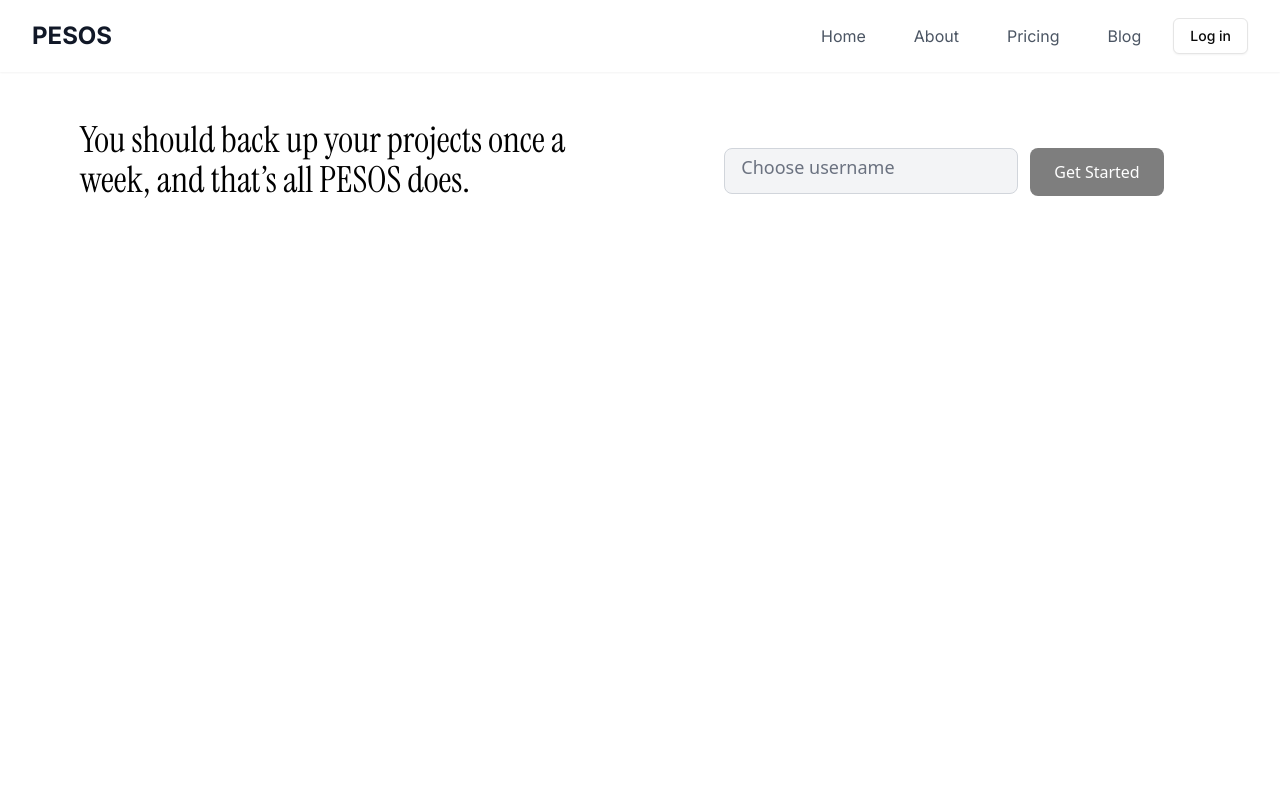
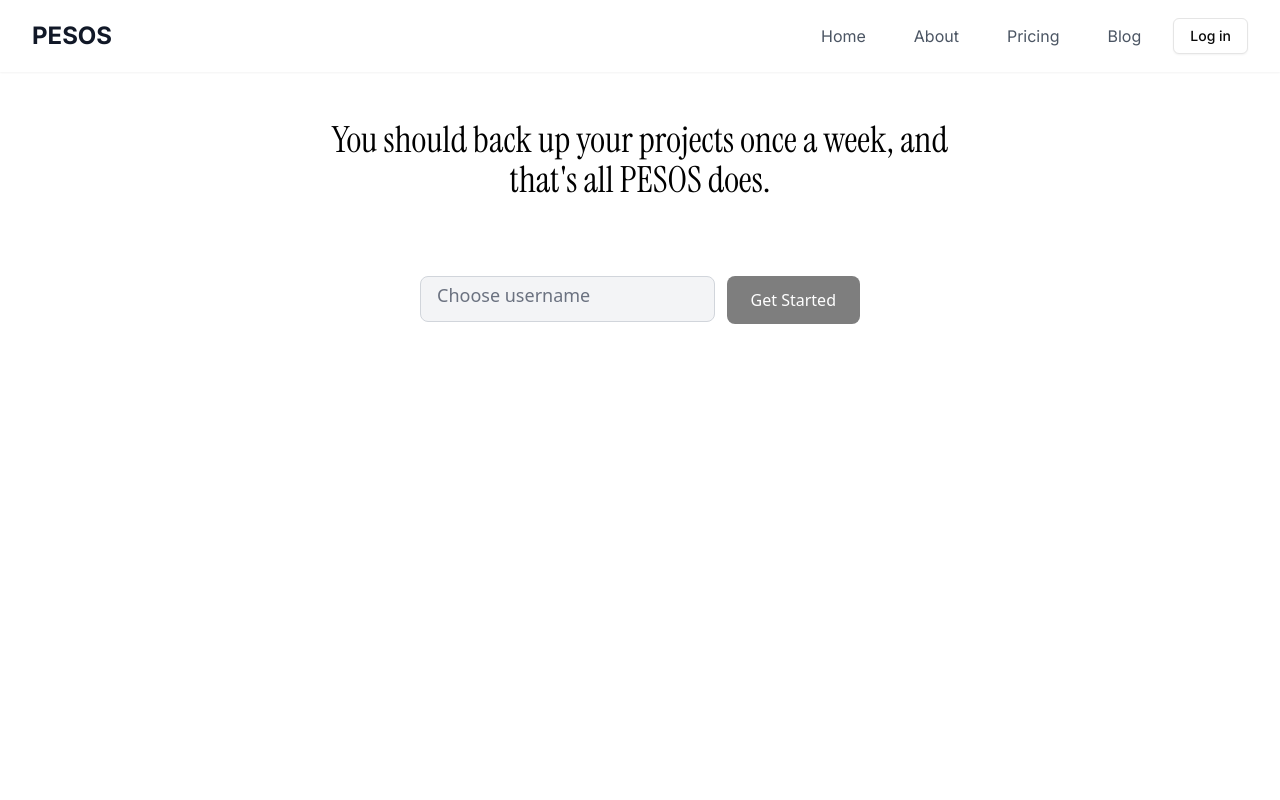
Before and after one commit to jonbell-lot23/pesos, a Next.js app: page / in a window 1280 px wide. Shown: the top 800 px of the page. Built offline with nearby package versions, Linux system fonts and the light colour scheme; no server answers.

Commit message:
Nicer landing page

```diff
--- a/components/LandingPageWithUsername.tsx
+++ b/components/LandingPageWithUsername.tsx
@@ -184,20 +184,20 @@ export default function LandingPageWithUsername() {
 
       <div className="min-h-screen bg-white text-black font-sans">
         <section className="max-w-7xl mx-auto px-4 sm:px-6 lg:px-8 py-16 sm:py-20 lg:py-8">
-          <div className="grid lg:grid-cols-2 gap-12 lg:gap-16 items-center justify-items-center">
-            {/* Left column */}
-            <div className="max-w-lg">
+          <div className="flex flex-col items-center justify-center text-center">
+            {/* Main heading */}
+            <div className="max-w-2xl mb-12">
               <h1
                 className="text-2xl sm:text-3xl lg:text-4xl font-normal text-black mb-6 leading-tight"
                 style={{ fontFamily: "'Instrument Serif', serif" }}
               >
-                You should back up your projects once a week, and that’s all
+                You should back up your projects once a week, and that's all
                 PESOS does.
               </h1>
             </div>
 
-            {/* Right visualization with Username Section */}
-            <div className="relative">
+            {/* Username Section */}
+            <div className="w-full max-w-md">
               <div className="p-1 bg-white rounded-xl mx-auto">
                 <div className="flex gap-3 items-start">
                   <div className="relative flex-1">
```
